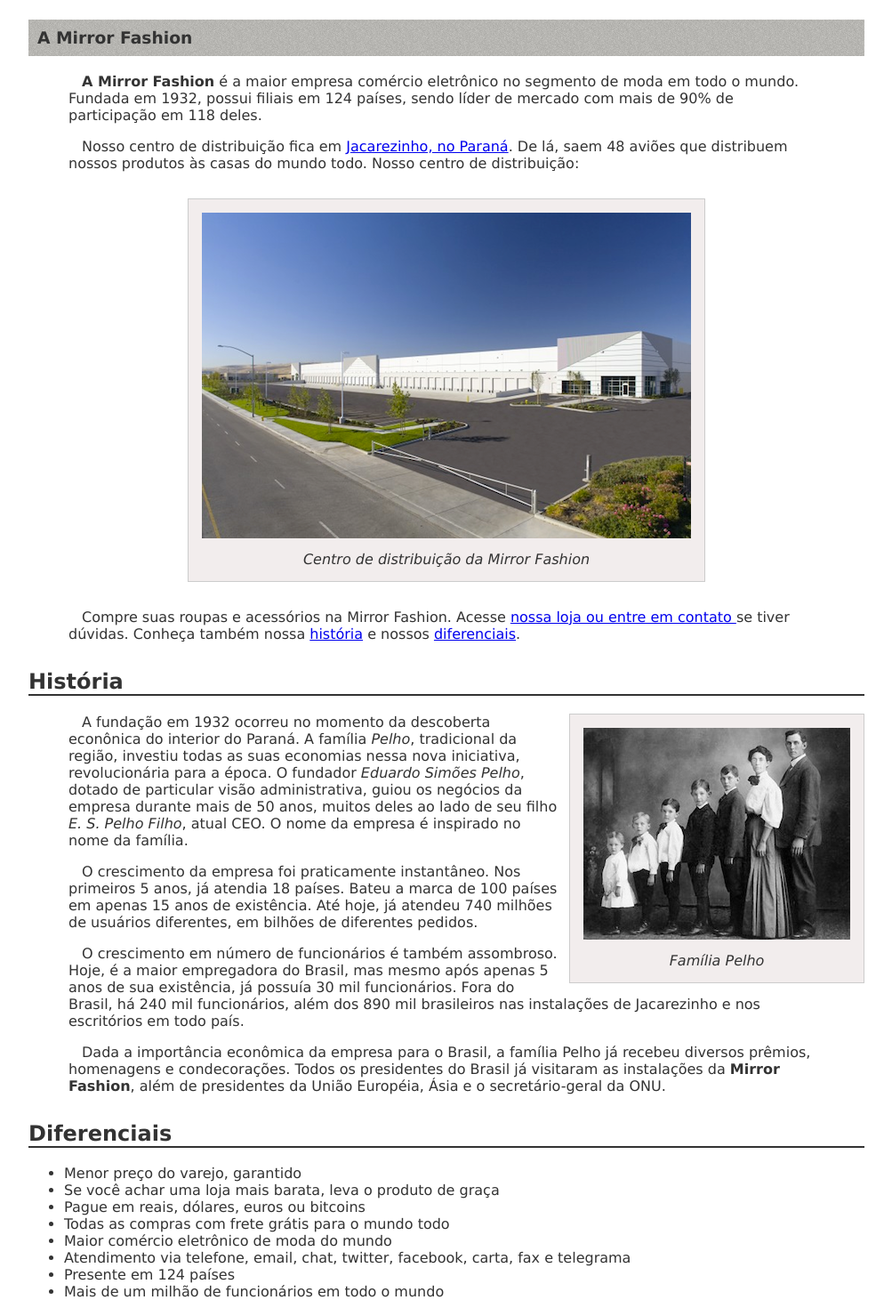
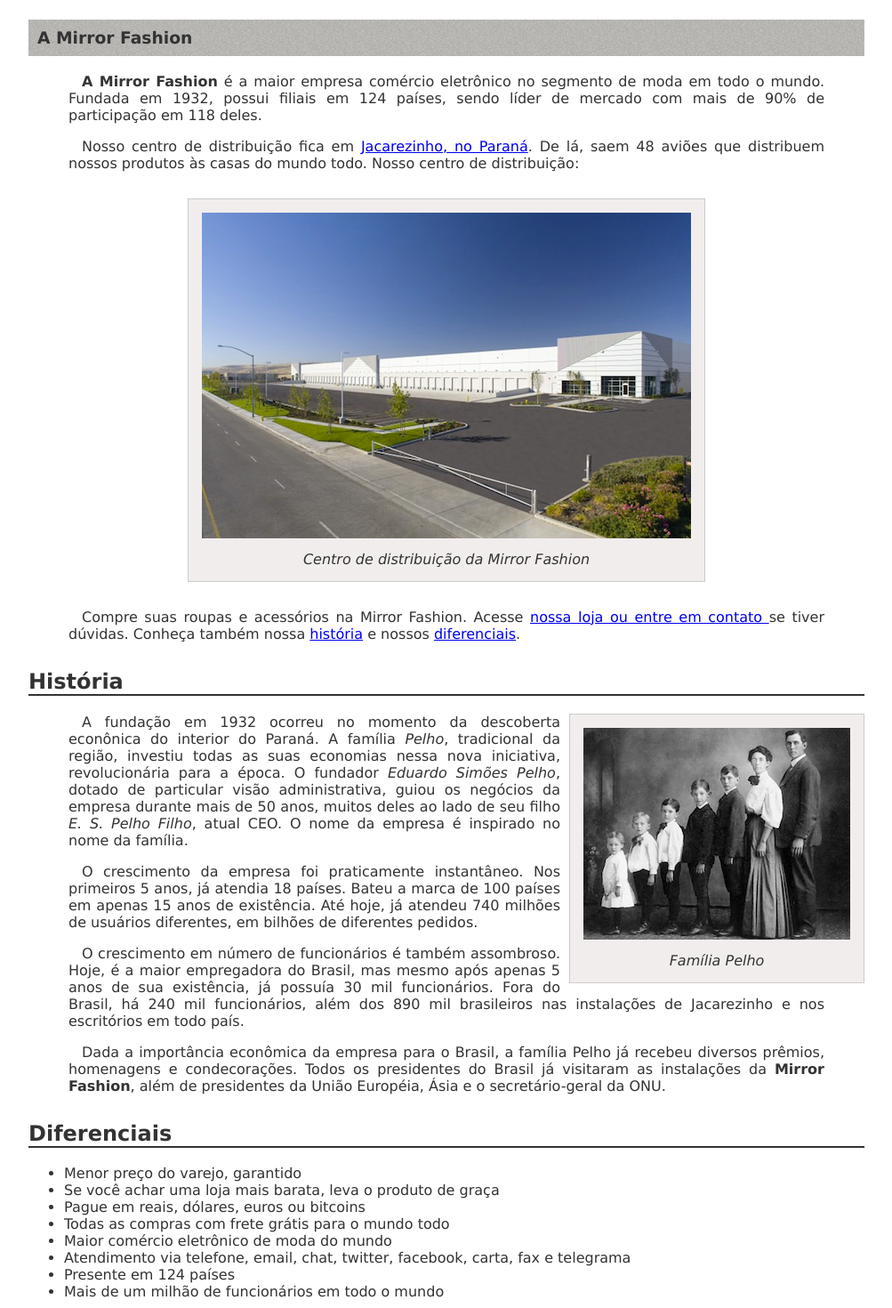
Before and after one commit to marcielleal/MirrorFashion, a PHP site: page /about.html in a window 1280 px wide. Shown: the part 114-1584 px from the top of the page at 89% size, without its empty margins (138-1141 px from the left). Run offline with PHP 8.4, Linux system fonts and the light colour scheme; some libraries are stand-ins or nearby versions.

Commit message:
Update sobre.css

```diff
--- a/css/sobre.css
+++ b/css/sobre.css
@@ -128,7 +128,9 @@ footer .container {
   float: left;
   margin-left: 25px;
 }
-
+p{
+  text-align: justify
+}
 
 
 /*Besteira */
```
